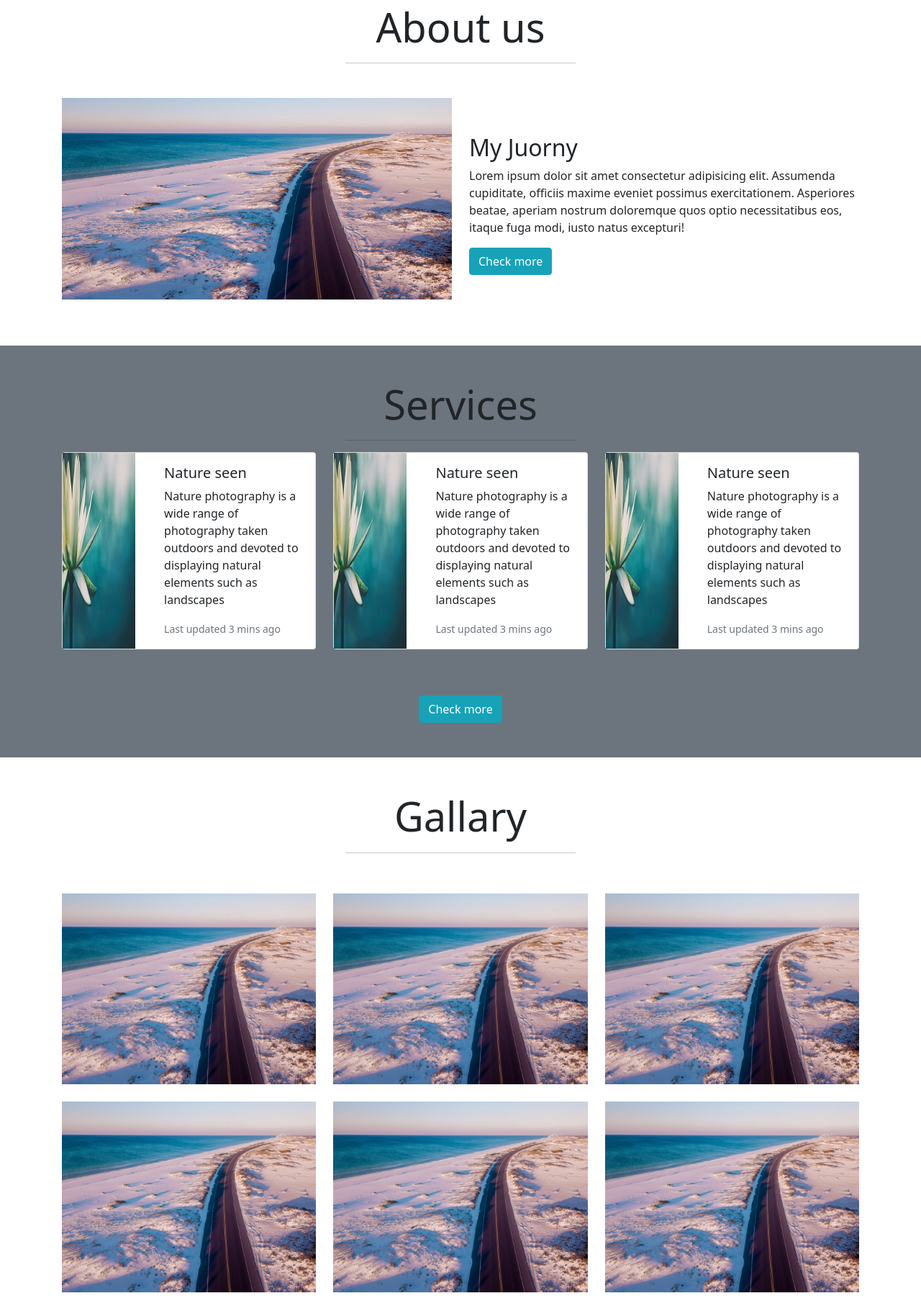
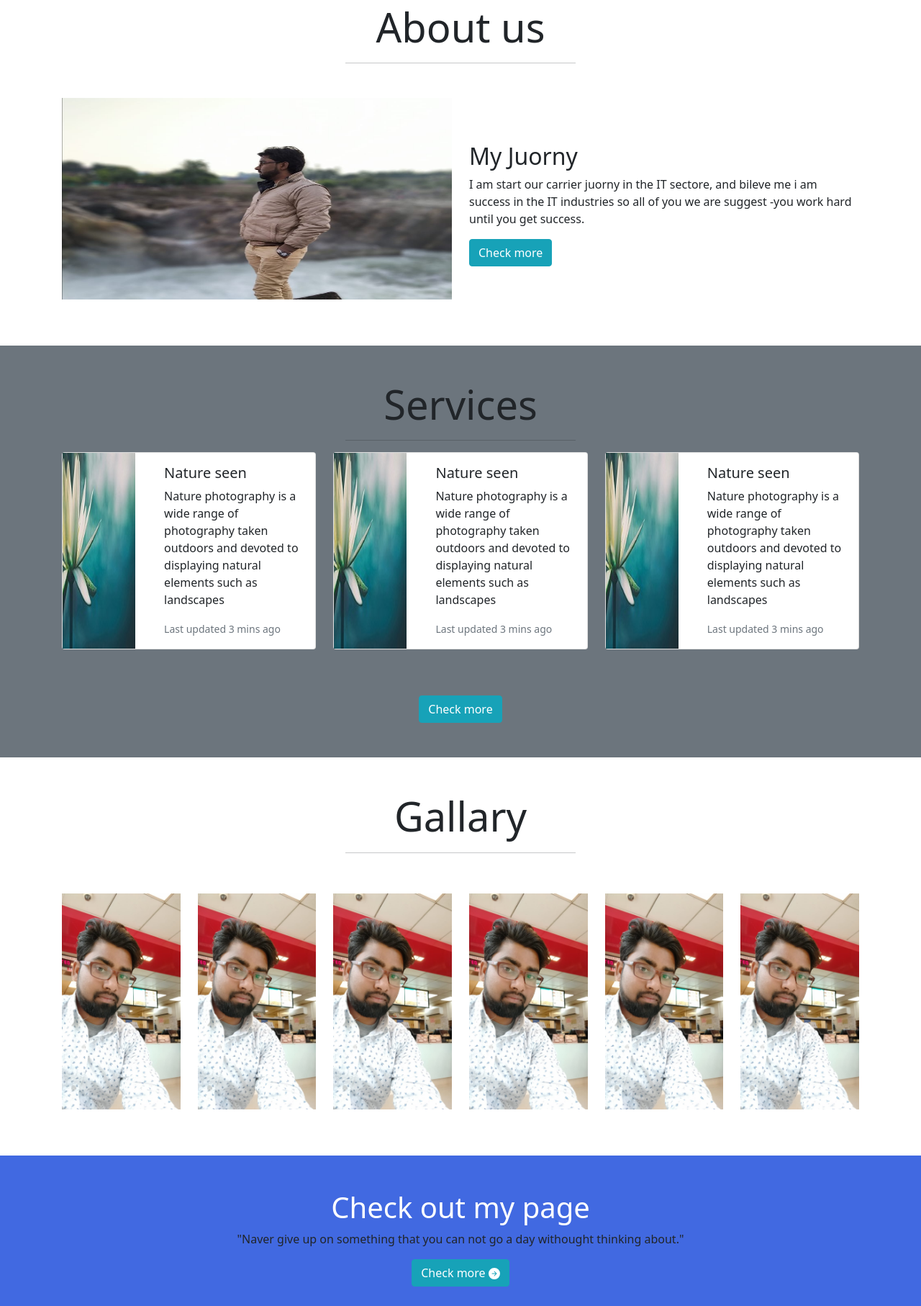
Before and after one commit to amitkumar-creator/Used-bootstrap5, a plain HTML site: page index.html in a window 1280 px wide. Shown: the part 820-2634 px from the top of the page at 72% size. Drawn offline with nearby package versions, Linux system fonts and the light colour scheme.

Commit message:
update in all
update

```diff
--- a/index.html
+++ b/index.html
@@ -3,7 +3,7 @@
 <head>
     <meta charset="UTF-8">
     <meta name="viewport" content="width=device-width, initial-scale=1.0">
-    <title>Document</title>
+    <title>Gallary</title>
     <link rel="stylesheet" href="CSS/Style.css">
     <link rel="stylesheet" href="https://stackpath.bootstrapcdn.com/bootstrap/5.0.0-alpha1/css/bootstrap.min.css" integrity="sha384-r4NyP46KrjDleawBgD5tp8Y7UzmLA05oM1iAEQ17CSuDqnUK2+k9luXQOfXJCJ4I" crossorigin="anonymous">
 </head>
@@ -11,7 +11,7 @@
      <!--Nav open -->
     <nav class="navbar navbar-expand-lg navbar-dark bg-dark">
         <div class="container-fluid">
-          <a class="navbar-brand text-capitalize" href="#">amit technical</a>
+          <a class="navbar-brand text-capitalize" href="#">amit technical (SE)</a>
           <button class="navbar-toggler" type="button" data-toggle="collapse" data-target="#navbarSupportedContent" aria-controls="navbarSupportedContent" aria-expanded="false" aria-label="Toggle navigation">
             <span class="navbar-toggler-icon"></span>
           </button>
@@ -97,12 +97,12 @@
                         <div class="row my-5">
                           <div class="col-lg-6 col-md-6 col-12 col-xxl-6 ">
                              <figure>
-                                 <img src="photo1.jpg" alt="" class="img-fluid about_img" />
+                                 <img src="amit2.jpeg" alt="" class="img-fluid about_img" />
                              </figure>
                           </div>
                           <div class="col-lg-6 col-md-6 col-12 col-xxl-6 justify-content-center d-flex align-items-start flex-column">
                             <h2>My Juorny</h2>
-                            <p>Lorem ipsum dolor sit amet consectetur adipisicing elit. Assumenda cupiditate, officiis maxime eveniet possimus exercitationem. Asperiores beatae, aperiam nostrum doloremque quos optio necessitatibus eos, itaque fuga modi, iusto natus excepturi!</p>
+                            <p>I am start our carrier juorny in the IT sectore, and bileve me i am success in the IT industries so all of you  we are suggest -you work hard until you get success. </p>
                             <button type="button" class="btn btn-info" data-toggle="tooltip" data-placement="right" title="Who am i ">Check more</button>
                          </div>
                         </div>
@@ -180,34 +180,34 @@
             </div>
             <div class="container">
                 <div class="row gy-2 my-5">
-                <div class="col-md-4 col-10 col-xxl-4">
+                <div class="col-md-2 col-10 col-xxl-2">
                     <figure>
-                        <img src="photo1.jpg" alt="Gallary photo" class="img-fluid">
+                        <img src="amit1.jpeg" alt="Gallary photo" class="img-fluid"  style="height:300px; width: 100%;">
                     </figure>
                 </div>
-                <div class="col-md-4 col-10 col-xxl-4">
+                <div class="col-md-2 col-10 col-xxl-2">
                   <figure>
-                        <img src="photo1.jpg" alt="Gallary photo" class="img-fluid">
+                      <img src="amit1.jpeg" alt="Gallary photo" class="img-fluid"  style="height:300px; width: 100%;">
                   </figure>
               </div>
-                <div class="col-md-4 col-10 col-xxl-4">
+              <div class="col-md-2 col-10 col-xxl-2">
                 <figure>
-                        <img src="photo1.jpg" alt="Gallary photo" class="img-fluid">
+                    <img src="amit1.jpeg" alt="Gallary photo" class="img-fluid"  style="height:300px; width: 100%;">
                 </figure>
               </div>
-                <div class="col-md-4 col-10 col-xxl-4">
+              <div class="col-md-2 col-10 col-xxl-2">
                 <figure>
-                        <img src="photo1.jpg" alt="Gallary photo" class="img-fluid">
+                    <img src="amit1.jpeg" alt="Gallary photo" class="img-fluid"  style="height:300px; width: 100%;">
                 </figure>
               </div>
-                <div class="col-md-4 col-10 col-xxl-4">
+              <div class="col-md-2 col-10 col-xxl-2">
                 <figure>
-                        <img src="photo1.jpg" alt="Gallary photo" class="img-fluid">
+                    <img src="amit1.jpeg" alt="Gallary photo" class="img-fluid"  style="height:300px; width: 100%;">
                 </figure>
             </div>
-                <div class="col-md-4 col-10 col-xxl-4">
+            <div class="col-md-2 col-10 col-xxl-2">
               <figure>
-                        <img src="photo1.jpg" alt="Gallary photo" class="img-fluid">
+                  <img src="amit1.jpeg" alt="Gallary photo" class="img-fluid"  style="height:300px; width: 100%;">
               </figure>
           </div>
              </div>
@@ -235,13 +235,13 @@
             <div class="modal-dialog modal-dialog-centered">
               <div class="modal-content">
                 <div class="modal-header">
-                  <h5 class="modal-title" id="exampleModalLabel">Check for more awsome vedios</h5>
+                  <h5 class="modal-title" id="exampleModalLabel">Check for Awosome Image and more</h5>
                   <button type="button" class="close" data-dismiss="modal" aria-label="Close">
                     <span aria-hidden="true">&times;</span>
                   </button>
                 </div>
                 <div class="modal-body">
-                  Thankyou for choosing my awsome videos and more
+                  Thankyou for choosing my Awsome Gallary and more
                 </div>
                 <div class="modal-footer">
                   <button type="button" class="btn btn-secondary" data-dismiss="modal">Close</button>
@@ -264,8 +264,8 @@
                     <div class="col-xxl-6 col-10 col-md-6 mx-auto">
                         <form>
                             <div class="mb-3">
-                                <label for="exampleInputEmail1" class="form-label">Full Name </label>
-                                <input type="email" class="form-control" id="exampleInputEmail1" aria-describedby="emailHelp">
+                                <label for="exampleInputName" class="form-label">Full Name </label>
+                                <input type="text" class="form-control" id="exampleInputName" aria-describedby="nameHelp">
                             </div>
                             <div class="mb-3">
                               <label for="exampleInputEmail1" class="form-label">Email address</label>
@@ -315,7 +315,7 @@
                                 <input type="checkbox" class="form-check-input" id="exampleCheck1">
                                 <label class="form-check-label" for="exampleCheck1">Check me out</label>
                               </div>
-                            <button type="submit" class="btn btn-primary">Submit</button>
+                            <button type="submit" class="btn btn-primary" onclick="myalert()">Submit</button>
                           </form>
                     </div>
                 </div>
@@ -341,6 +341,10 @@
         var tooltipList = tooltipTriggerList.map(function (tooltipTriggerEl) {
         return new bootstrap.Tooltip(tooltipTriggerEl)
         })
+
+        function myalert(){
+          alert("Your application submited successfully");
+        }
     </script>
 
 </body>
```
Also changed, not shown: About.html (+11 -11 lines), Contact.html (+8 -5 lines), Gallary.html (+14 -14 lines), amit1.jpeg (added), amit2.jpeg (added). Lines whose indentation alone changed are shown as unchanged.
